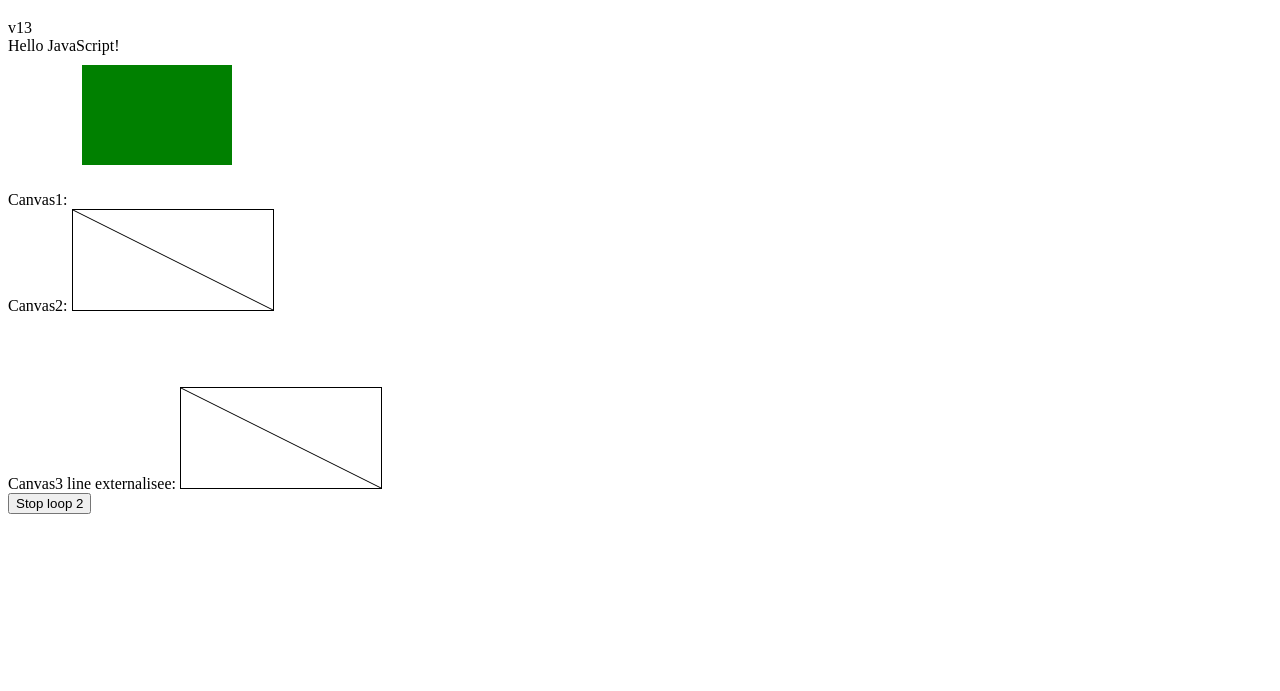
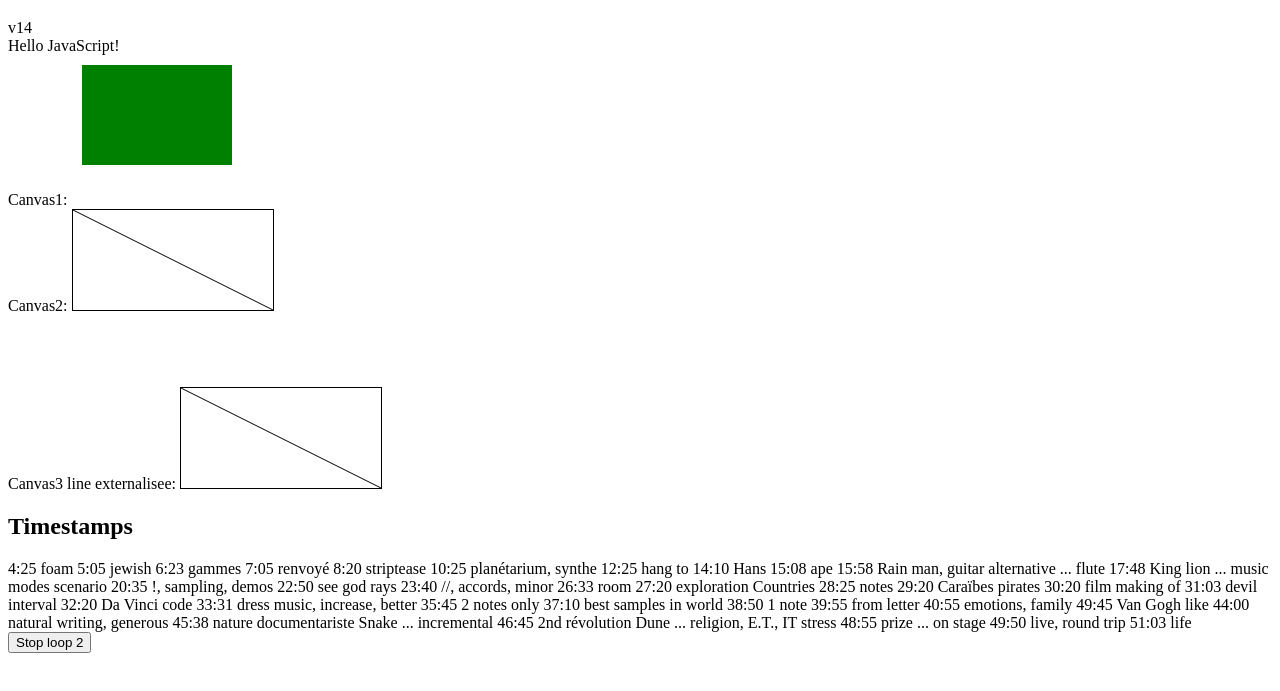
Before and after one commit to Homniserv/arte.tv-fr-112479-000-A-hans-zimmer-le-compositeur-d-hollywood--compositeurs-de-musiques-de-films, a plain HTML site: page index.html in a window 1280 px wide. Shown: the part 61-752 px from the top of the page. Drawn offline with nearby package versions, Linux system fonts and the light colour scheme.

Commit message:
Feat: timestamps

```diff
--- a/index.html
+++ b/index.html
@@ -8,7 +8,7 @@
 
   <body>
     <div id="app">
-      v13
+      v14
       <div id="div1"></div>
       Canvas1:
       <!--rect vert : https://developer.mozilla.org/en-US/docs/Web/API/Canvas_API-->
@@ -30,6 +30,11 @@
 
     </div>
 
+	    <div><h2>Timestamps</h2>
+
+	  4:25 foam 5:05 jewish 6:23 gammes 7:05 renvoyé 8:20 striptease 10:25 planétarium, synthe 12:25 hang to 14:10 Hans 15:08 ape 15:58 Rain man, guitar alternative  ... flute 17:48 King lion ... music modes scenario 20:35 !, sampling, demos 22:50 see god rays 23:40 //, accords, minor 26:33 room 27:20 exploration Countries 28:25 notes 29:20 Caraïbes pirates 30:20 film making of 31:03 devil interval 32:20 Da Vinci code
+
+	  33:31 dress music, increase, better 35:45 2 notes only 37:10 best samples in world 38:50 1 note 39:55 from letter 40:55 emotions,  family 49:45 Van Gogh like 44:00 natural writing, generous 45:38 nature documentariste Snake ... incremental 46:45 2nd révolution Dune ... religion, E.T., IT stress 48:55 prize ... on stage 49:50 live, round trip 51:03 life</div>
 
 
 
```
